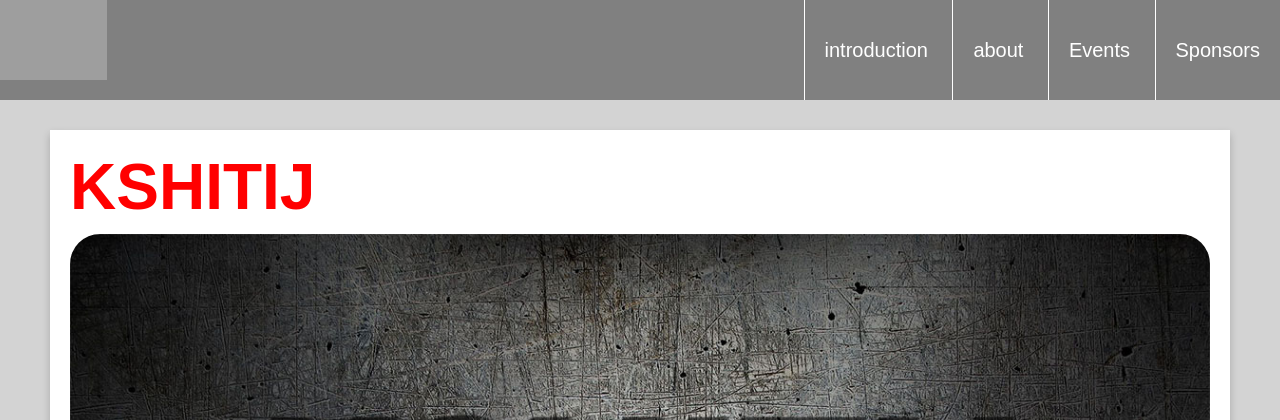
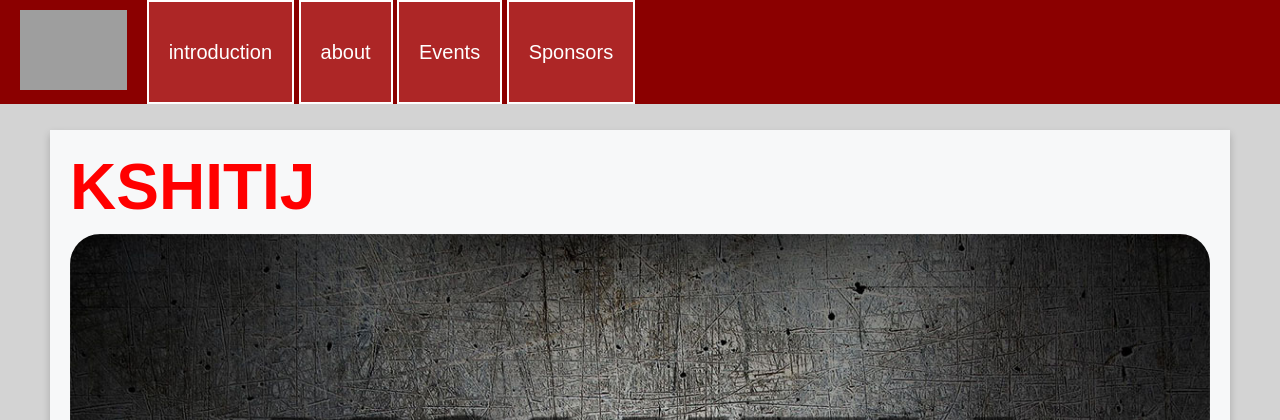
Before and after one commit to singhkushwahmanvendra/kshitij-msk, a PHP site: page / in a window 1280 px wide. Shown: the top 420 px of the page. Run offline with PHP 8.4, Linux system fonts and the light colour scheme; grey boxes are pictures that could not be loaded.

Commit message:
Add files via upload

```diff
--- a/StyleSheet1.css
+++ b/StyleSheet1.css
@@ -9,7 +9,6 @@ body{
 }
 
 .header {
-    background-color: gray;
     min-width: 0px;
     position: sticky;
     margin: 0 auto;
@@ -18,12 +17,12 @@ body{
 
 .container1 {
     position: fixed;
-    background-color: gray;
+    background-color: darkred;
     margin: 0 auto;
     min-width: 400px;
-
     width:100%;
 }
+
 .container {
     margin: 0 auto;
 
@@ -31,29 +30,38 @@ body{
 
 .logo{
     float:left;
+    margin:10px 20px 10px 20px;
 }
 
 .nav {
-    float: right;
+    float: left;
+    width:500px;
 }
 
-.nav ul li{
-    display:inline-block;
-    border-left: 1px solid white;
-}
+    .nav ul li {
+        display: inline-block;
+        border: 2px solid white;
+        margin: 0px 0px 0px 0px;
+        background-color: #ad2626;
+    }
 
 .nav ul li a{
-    display: block;
+    display:block;
     padding:10px 20px;
     text-decoration:none;
     line-height:80px;
     font-size:20px;
     color:white;
+    margin:0px;
 }
 
-.nav ul li a:hover{
-    background-color:greenyellow;
-    color:palevioletred;
+    .nav ul li a:hover {
+        color: palevioletred;
+        background-color: #076d15;
+    }
+
+nav ul li a:after{
+    color: deeppink;
 }
 
 section{
@@ -61,11 +69,11 @@ section{
 }
 
 article {
-    background-color: white;
+    background-color: #f7f8f9;
     padding: 20px 20px 20px 20px;
     box-shadow: 0 4px 8px 0 rgba(0,0,0,0.2);
     transition: 0.3s;
-    margin:100px 20px 20px 20px;
+    margin: 100px 20px 20px 20px;
 }
 
 .article:hover {
@@ -130,11 +138,15 @@ p {
 #rbe{
     float:right;
     width:550px;
-    padding-bottom:150px;
+    height:500px;
+    overflow:auto;
+
 }
 #cpe {
     float: left;
     width: 600px;
+    height: 500px;
+    overflow: auto;
 }
 
 .article h3 {
@@ -209,7 +221,8 @@ img{
 
 
 .footer {
-    background: #d4d8dd;
-    padding: 20px;
+    color:wheat;
+    background-color: darkred;
+    padding: 50px;
     text-align: center;
 }
```
